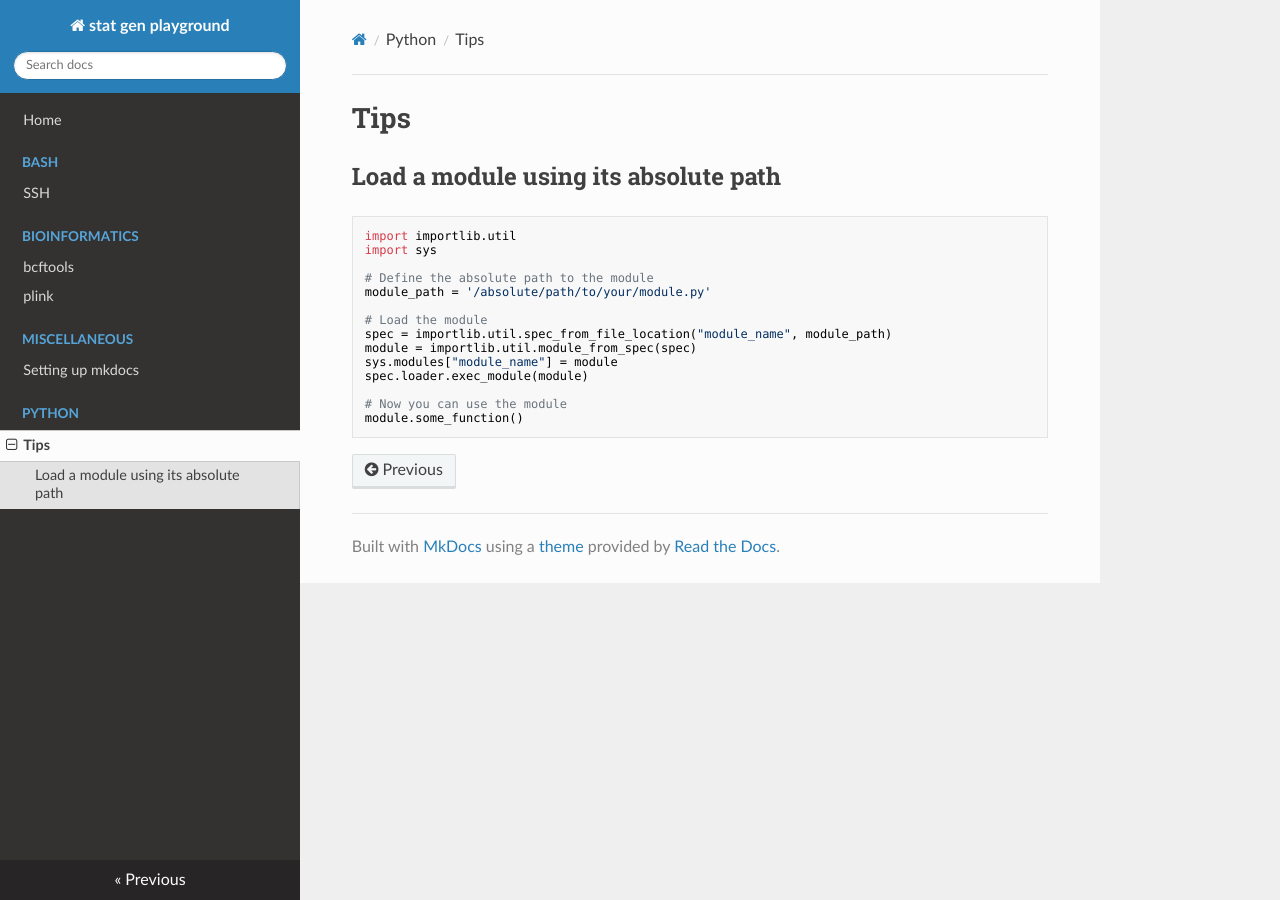
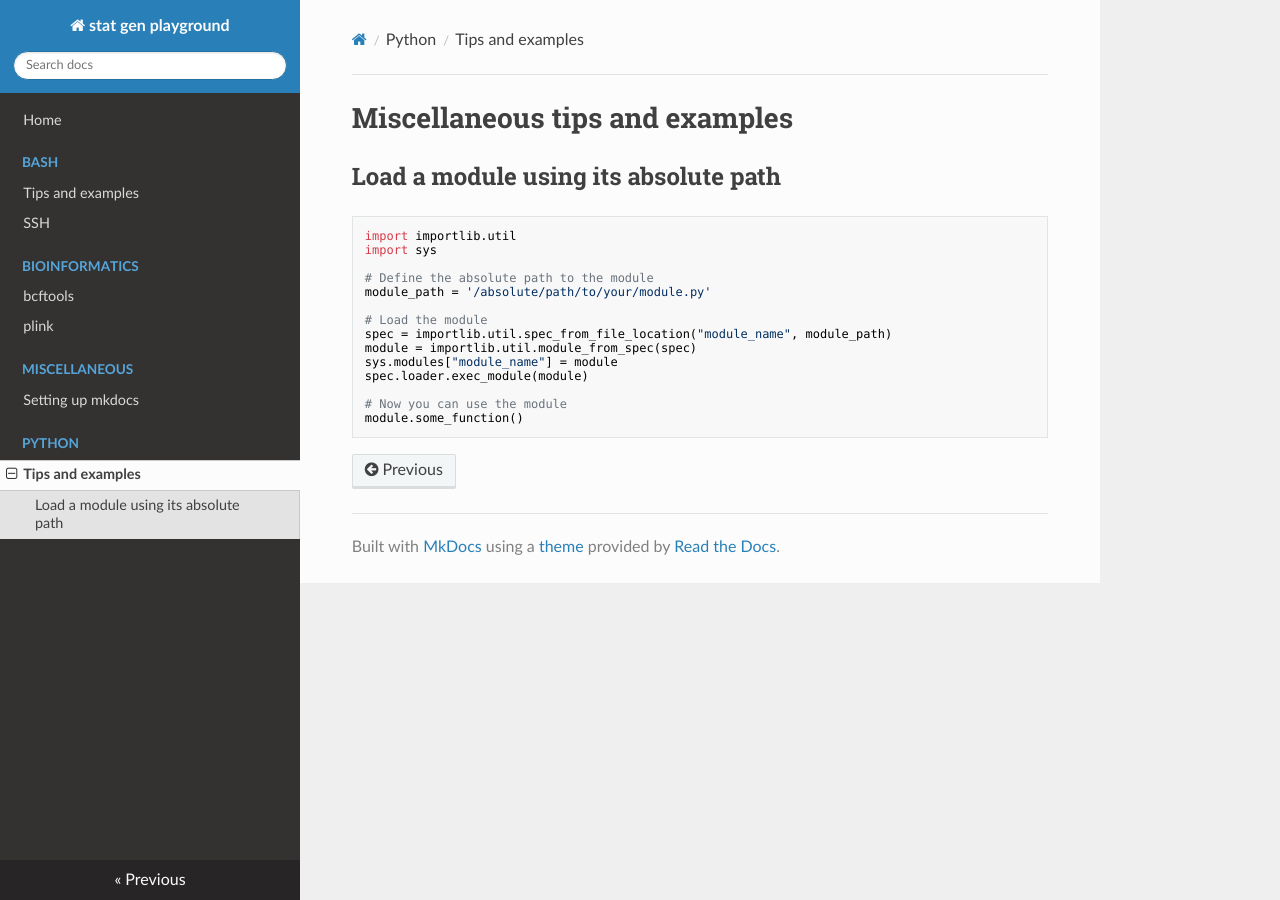
Before and after one commit to drkaizeng/statistics_and_engineering_lab, an MkDocs documentation site: the page built from docs/python/tips_examples.md, in a window 1280 px wide. Built offline with MkDocs 1.6.1, drawn with Linux system fonts in a browser that asks for light colours; nearby versions of some CDN libraries.

Commit message:
New notes

````diff
--- a/docs/python/tips.md
+++ b/docs/python/tips_examples.md
@@ -1,4 +1,4 @@
-# Tips
+# Miscellaneous tips and examples
 
 ## Load a module using its absolute path
 ```python
--- a/mkdocs.yml
+++ b/mkdocs.yml
@@ -8,6 +8,7 @@ theme:
 nav:
     - Home: index.md
     - Bash:
+        - Tips and examples: bash/tips_examples.md
         - SSH: bash/ssh.md
     - Bioinformatics:
         - bcftools: bioinformatics/bcftools.md
@@ -15,7 +16,7 @@ nav:
     - Miscellaneous:
         - Setting up mkdocs: misc/setting_up_mkdocs.md
     - Python:
-        - Tips: python/tips.md
+        - Tips and examples: python/tips_examples.md
 
 markdown_extensions:
     - attr_list
````
Also changed, not shown: docs/bash/tips_examples.md (added, +7 -0 lines).
